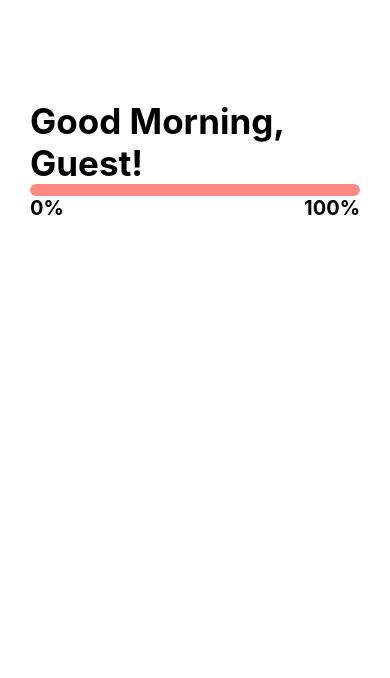
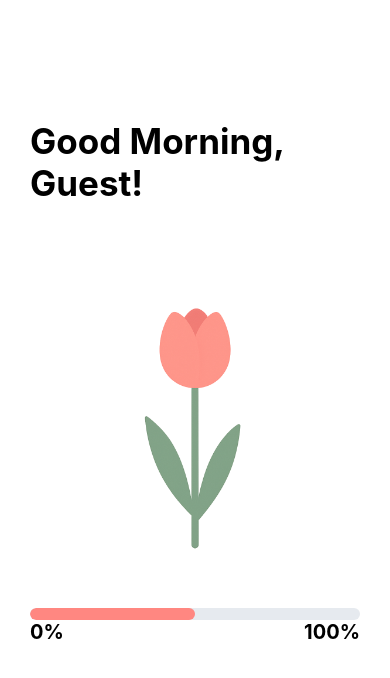
Before and after one commit to BenjaminSoYH/us-dh25, a React Native app: screen /MainScreen in a window 390 px wide. Shown: the top 678 px of the page. Built offline with nearby package versions, Linux system fonts and the light colour scheme.

Commit message:
Added some stuff

```diff
--- a/components/LoginInput.tsx
+++ b/components/LoginInput.tsx
@@ -1,7 +1,7 @@
 import React, {useState} from 'react'
 import {StyleSheet, TextInput, View} from "react-native";
 
-const LoginInput = ({placeHolder, onChange} :{placeHolder: string, onChange: any}) => {
+const LoginInput = ({placeHolder, onChange, display} :{placeHolder: string, onChange: any, display: boolean}) => {
     const [value, setValue] = useState<string>('');
 
     const handleChange = (input:string) => {
@@ -19,6 +19,7 @@ const LoginInput = ({placeHolder, onChange} :{placeHolder: string, onChange: any
                 onChangeText={handleChange}
                 autoCapitalize="none"
                 autoCorrect={false}
+                secureTextEntry={display}
             />
         </View>
     )
--- a/screens/LoginScreen.tsx
+++ b/screens/LoginScreen.tsx
@@ -26,7 +26,6 @@ const LoginScreen = () => {
                 const user = (await supabase.auth.getUser()).data.user
                 await upsertProfile({ handle: user?.id })
             } catch { }
-            Alert.alert('Success', 'Login successful!');
             navigation.navigate('MainScreen');
             // navigation.navigate('Home'); // Navigate to home or next screen
         } catch (e: any) {
@@ -63,8 +62,8 @@ const LoginScreen = () => {
                     <Text style={{ fontSize: 20, color: "#777777" }}>Sign in to your account via email</Text>
                 </View>
                 <View style={{ width: "100%", display: "flex", flexDirection: "column", gap: 10 }}>
-                    <LoginInput placeHolder={"Enter your email"} onChange={(email: string) => { setEmail(email) }} />
-                    <LoginInput placeHolder={"Enter your password"} onChange={(password: string) => { setPassword(password) }} />
+                    <LoginInput display={false} placeHolder={"Enter your email"} onChange={(email: string) => { setEmail(email) }} />
+                    <LoginInput display={true} placeHolder={"Enter your password"} onChange={(password: string) => { setPassword(password) }} />
                 </View>
                 <ButtonComponent title={"Sign in"} mainColor="FF8781" textColor="FFFFFF" onPress={handleSubmit} />
                 <View style={{ width: "100%", display: "flex", flexDirection: "row", justifyContent: "flex-end" }}>
--- a/screens/MainScreen.tsx
+++ b/screens/MainScreen.tsx
@@ -1,5 +1,5 @@
-import React from 'react';
-import { View, Text, StyleSheet } from 'react-native';
+import React, { useRef, useEffect } from 'react';
+import { View, Text, StyleSheet, Image, Animated } from 'react-native';
 import type { NativeStackScreenProps } from '@react-navigation/native-stack';
 import type { RootStackParamList } from '../navigation/AppNavigator';
 import ProgressBar from "../components/ProgressBar";
@@ -8,39 +8,71 @@ type Props = NativeStackScreenProps<RootStackParamList, 'MainScreen'>;
 
 export default function MainScreen({ route }: Props) {
     const name = route.params?.name ?? 'Guest';
+
     const getGreeting = () => {
         const currentHour = new Date().getHours();
+        if (currentHour < 12) return "Good Morning";
+        if (currentHour < 18) return "Good Afternoon";
+        return "Good Evening";
+    };
 
-        if (currentHour < 12) {
-            return "Good Morning";
-        } else if (currentHour < 18) {
-            return "Good Afternoon";
-        } else {
-            return "Good Evening";
-        }
+    // preload tulip images
+    const tulipImages = [
+        require('../assets/tulip/Tulip1.png'),
+        require('../assets/tulip/Tulip2.png'),
+        require('../assets/tulip/Tulip3.png'),
+        require('../assets/tulip/Tulip4.png'),
+        require('../assets/tulip/Tulip5.png'),
+        require('../assets/tulip/Tulip6.png'),
+        require('../assets/tulip/Tulip7.png'),
+        require('../assets/tulip/Tulip8.png'),
+        require('../assets/tulip/Tulip9.png'),
+        require('../assets/tulip/Tulip10.png'),
+    ];
+
+    const getTulipStage = (xp: number) => {
+        const clampedXP = Math.min(Math.max(xp, 0), 100);
+        const stage = Math.ceil((clampedXP / 100) * 10);
+        return stage === 0 ? 1 : stage; // return 1–10
     };
+
+    const xp = 50;
+    const stageIndex = getTulipStage(xp) - 1;
+
+    // 🌸 fade-in animation setup
+    const fadeAnim = useRef(new Animated.Value(0)).current;
+
+    useEffect(() => {
+        Animated.timing(fadeAnim, {
+            toValue: 1,
+            duration: 1200,       // 1.2s fade
+            useNativeDriver: true // smoother GPU-driven animation
+        }).start();
+    }, []);
 
     return (
         <View style={styles.screen}>
             <View style={styles.content}>
+                <View style={{ width: "100%" }}>
+                    <Text style={styles.greetingText}>{getGreeting()}, {name}!</Text>
+                </View>
 
-                <View style={{width:"100%", display: "flex", justifyContent:"flex-start"}}>
-                    <Text style={{fontSize:35, fontWeight:"bold"}}>{getGreeting()}, {name}!</Text>
-                    <View>
+                <View style={{ flex: 1, justifyContent: "flex-end", alignItems: "center", paddingBottom: 120 }}>
+                    <Animated.Image
+                        style={{ width: 300, height: 300, opacity: fadeAnim }}
+                        source={tulipImages[stageIndex]}
+                        resizeMode="contain"
+                    />
 
-
-                    </View>
-
-                    <View>
-                        <ProgressBar progress={100}/>
-                        <View style={{width:"100%", display:"flex", flexDirection:"row", justifyContent:"space-between"}}>
-                            <Text style={{fontWeight:"bold", fontSize:20}}>0%</Text>
-                            <Text style={{fontWeight:"bold", fontSize:20}}>100%</Text>
+                    <View style={{ marginTop: 30, width: "100%" }}>
+                        <ProgressBar progress={xp}/>
+                        <View style={styles.progressLabels}>
+                            <Text style={styles.percentText}>0%</Text>
+                            <Text style={styles.percentText}>100%</Text>
                         </View>
                     </View>
                 </View>
             </View>
-            {/* rest of your UI */}
         </View>
     );
 }
@@ -48,16 +80,29 @@ export default function MainScreen({ route }: Props) {
 const styles = StyleSheet.create({
     screen: {
         flex: 1,
-        paddingVertical: 100,
         paddingHorizontal: 30,
-        alignItems: "center", // Centers everything
-        backgroundColor: 'white'
+        backgroundColor: 'white',
     },
 
     content: {
-        width: "100%",
-        gap: 20,  // Space between logo and buttons
-        alignItems: "center"
+        flex: 1,
+        paddingVertical: 80,
     },
 
+    greetingText: {
+        fontSize: 35,
+        fontWeight: "bold",
+        marginTop: 40,
+    },
+
+    progressLabels: {
+        width: "100%",
+        flexDirection: "row",
+        justifyContent: "space-between",
+    },
+
+    percentText: {
+        fontWeight: "bold",
+        fontSize: 20,
+    },
 });
--- a/screens/SignUpScreen.tsx
+++ b/screens/SignUpScreen.tsx
@@ -96,10 +96,10 @@ const SignUpScreen = () => {
                     <Text style={{ fontWeight: "bold", fontSize: 30 }}>Sign up</Text>
                 </View>
                 <View style={{ width: "100%", display: "flex", flexDirection: "column", gap: 10 }}>
-                    <LoginInput placeHolder={"Enter your name"} onChange={(name: string) => { setName(name) }} />
-                    <LoginInput placeHolder={"Enter your email"} onChange={(email: string) => { setEmail(email) }} />
-                    <LoginInput placeHolder={"Enter your password"} onChange={(password: string) => { setPassword(password) }} />
-                    <LoginInput placeHolder={"Confirm your password"} onChange={(confirm: string) => { setConfirm(confirm) }} />
+                    <LoginInput display={false} placeHolder={"Enter your name"} onChange={(name: string) => { setName(name) }} />
+                    <LoginInput display={false} placeHolder={"Enter your email"} onChange={(email: string) => { setEmail(email) }} />
+                    <LoginInput display={true} placeHolder={"Enter your password"} onChange={(password: string) => { setPassword(password) }} />
+                    <LoginInput display={true} placeHolder={"Confirm your password"} onChange={(confirm: string) => { setConfirm(confirm) }} />
                 </View>
 
                 <ButtonComponent title={"Sign up"} mainColor="FF8781" textColor="FFFFFF" onPress={() => { handleSubmit() }} />
```
